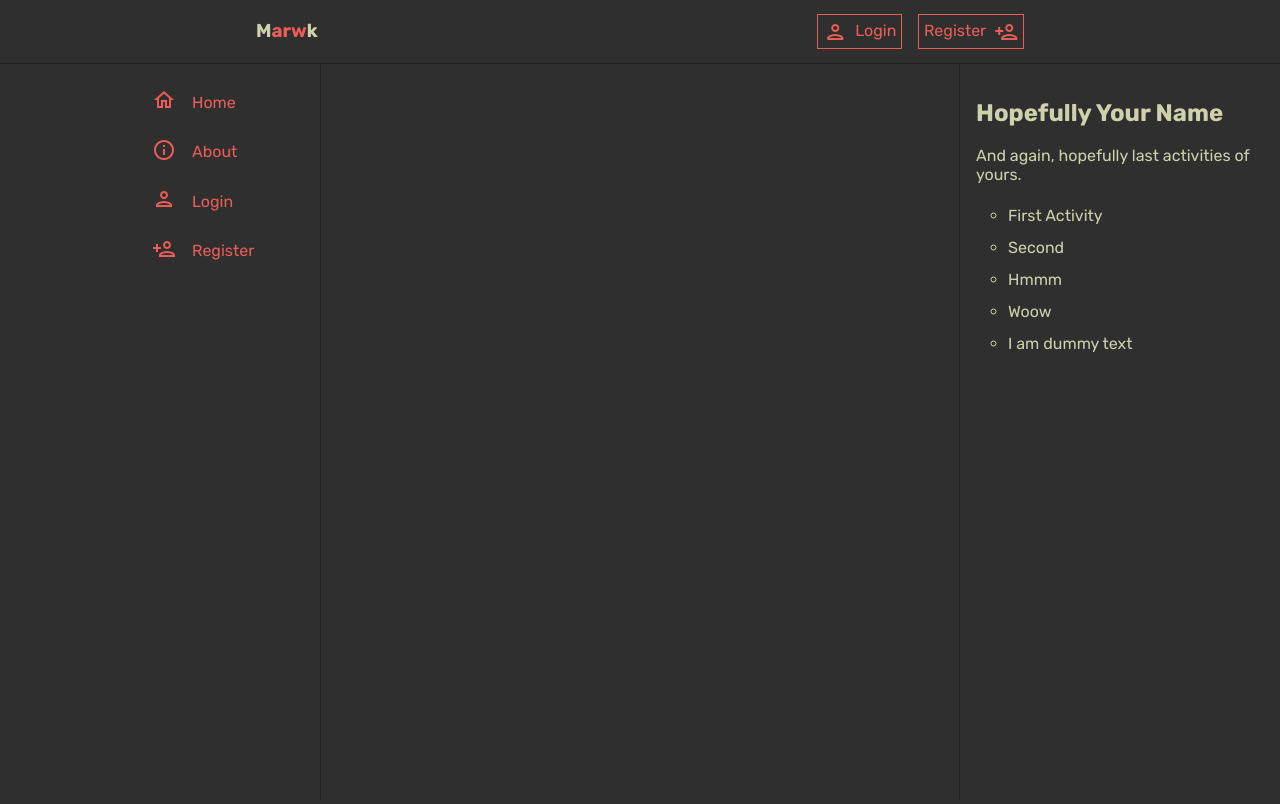
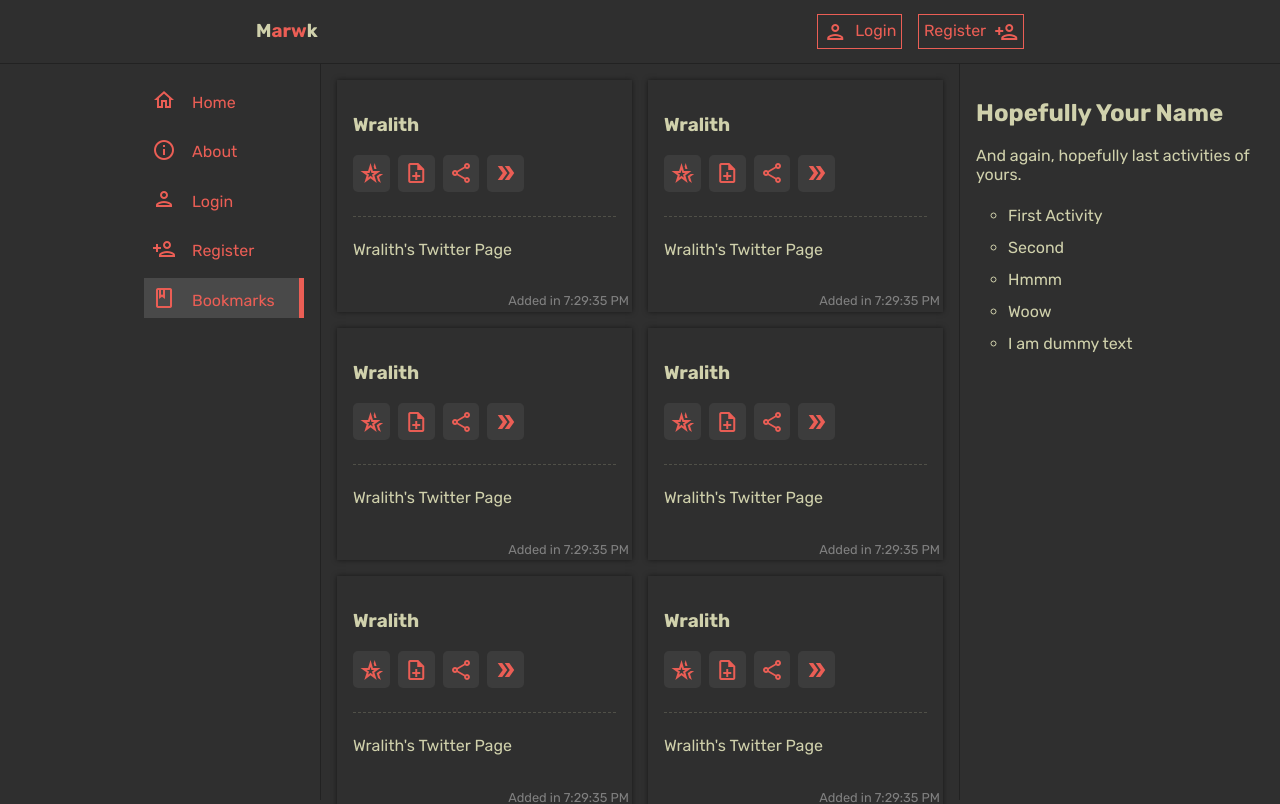
Before and after one commit to wralith/marwk, a Vue app: page /bookmarks in a window 1280 px wide. Shown: the top 804 px of the page. Built offline with nearby package versions, Linux system fonts and the light colour scheme.

Commit message:
feat: add bookmark layout

```diff
--- a/src/assets/base.scss
+++ b/src/assets/base.scss
@@ -33,12 +33,16 @@ input {
   font: inherit;
   padding: 4px;
   background-color: $light;
+  border: 2px transparent solid;
+  margin: 0.2rem;
   &:focus {
     background-color: white;
+    outline: none;
+    border: 2px solid $primary;
   }
 }
 
-.container {
+.card {
   box-shadow: 0 0 5px rgba(0, 0, 0, 0.5);
   padding: 1rem;
 }
--- /dev/null
+++ b/src/components/Bookmark/BookmarkUnit.vue
@@ -0,0 +1,82 @@
+<script setup lang="ts">
+import { ref } from 'vue'
+const props = defineProps(['BookmarkData'])
+
+// Didn't like how it looks when hided, initially open for now
+const isFullDate = ref(true)
+</script>
+
+<template>
+  <section class="card bookmark">
+    <h3 class="title">{{ props.BookmarkData.title }}</h3>
+    <div class="button-group">
+      <a><span class="material-icons-outlined"> hotel_class </span></a>
+      <a><span class="material-icons-outlined"> note_add </span></a>
+      <a><span class="material-icons-outlined"> share </span></a>
+      <a :href="props.BookmarkData.link"
+        ><span class="material-icons-outlined"> double_arrow </span></a
+      >
+    </div>
+    <hr />
+    <p>{{ props.BookmarkData.description }}</p>
+
+    <small class="date" @click="isFullDate = !isFullDate"
+      ><a v-if="!isFullDate"> Show Date</a
+      ><span v-if="isFullDate"
+        >Added in {{ props.BookmarkData.date.toLocaleTimeString() }}</span
+      ></small
+    >
+  </section>
+</template>
+
+<style scoped lang="scss">
+.bookmark {
+  // text-align: center;
+  position: relative;
+  display: flex;
+  flex-direction: column;
+  flex-wrap: wrap;
+  overflow: hidden;
+
+  h3 {
+    width: 100%;
+    word-wrap: break-word;
+  }
+
+  hr {
+    border: none;
+    border-top: rgba($light, 20%) dashed 1px;
+    width: 100%;
+  }
+}
+.button-group {
+  display: flex;
+  justify-content: start;
+  margin-bottom: 1rem;
+  // padding: 0 1rem;
+
+  a span {
+    cursor: pointer;
+    padding: 0.4rem;
+    margin-right: 0.5rem;
+    background-color: lighten($neutral-gray, 5%);
+    border-radius: 5px;
+    transition: 300ms ease;
+
+    &:hover {
+      background-color: darken($neutral-gray, 5%);
+    }
+  }
+}
+
+.date {
+  text-align: right;
+  position: relative;
+  left: 1rem;
+  align-items: start;
+  padding: 0.2rem;
+  width: 100%;
+  bottom: -1rem;
+  color: gray;
+}
+</style>
--- a/src/components/UI/SideBar.vue
+++ b/src/components/UI/SideBar.vue
@@ -2,7 +2,6 @@
 import { RouterLink } from 'vue-router'
 //TODO Button to toggle in small screens
 </script>
-
 
 <template>
   <nav>
@@ -17,6 +16,9 @@ import { RouterLink } from 'vue-router'
     >
     <RouterLink :active-class="`active`" to="/register"
       ><span class="material-icons-outlined"> person_add </span>Register</RouterLink
+    >
+    <RouterLink :active-class="`active`" to="/bookmarks"
+      ><span class="material-icons-outlined"> book </span>Bookmarks</RouterLink
     >
   </nav>
 </template>
--- a/src/components/User/UserLogin.vue
+++ b/src/components/User/UserLogin.vue
@@ -1,6 +1,6 @@
 <template>
   <h1 class="center">Login</h1>
-  <form @submit.prevent="" class="container input-group">
+  <form @submit.prevent="" class="card input-group">
     <input type="text" placeholder="Username" />
     <input type="password" placeholder="Password" />
     <button class="btn">Login</button>
--- a/src/components/User/UserRegister.vue
+++ b/src/components/User/UserRegister.vue
@@ -1,6 +1,6 @@
 <template>
   <h1 class="center">Register</h1>
-  <form @submit.prevent="" class="container input-group">
+  <form @submit.prevent="" class="card input-group">
     <input type="text" placeholder="Username" />
     <input type="email" placeholder="Example@mail.com" />
     <input type="password" placeholder="Password" />
--- a/src/router/index.ts
+++ b/src/router/index.ts
@@ -22,12 +22,14 @@ const router = createRouter({
       component: RegisterView
     },
     {
+      path: '/bookmarks',
+      name: 'bookmarks',
+      component: () => import('@/views/BookmarkView.vue')
+    },
+    {
       path: '/about',
       name: 'about',
-      // route level code-splitting
-      // this generates a separate chunk (About.[hash].js) for this route
-      // which is lazy-loaded when the route is visited.
-      component: () => import('../views/AboutView.vue')
+      component: () => import('@/views/AboutView.vue')
     }
   ]
 })
--- /dev/null
+++ b/src/views/BookmarkView.vue
@@ -0,0 +1,37 @@
+<script setup lang="ts">
+import BookmarkUnit from '../components/Bookmark/BookmarkUnit.vue'
+const dummyData = {
+  title: 'Wralith',
+  link: 'http://twitter.com/wralith',
+  description: "Wralith's Twitter Page",
+  date: new Date(1653247775656)
+}
+</script>
+
+<template>
+  <div class="bookmarks">
+    <BookmarkUnit :BookmarkData="dummyData" />
+    <BookmarkUnit :BookmarkData="dummyData" />
+    <BookmarkUnit :BookmarkData="dummyData" />
+    <BookmarkUnit :BookmarkData="dummyData" />
+    <BookmarkUnit :BookmarkData="dummyData" />
+    <BookmarkUnit :BookmarkData="dummyData" />
+    <BookmarkUnit :BookmarkData="dummyData" />
+  </div>
+</template>
+
+<style scoped lang="scss">
+.bookmarks {
+  display: flex;
+  flex-wrap: wrap;
+  gap: 1rem;
+
+  section {
+    width: calc(25% - 0.75rem);
+
+    @media (max-width: 1400px) {
+      width: calc(50% - 0.5rem);
+    }
+  }
+}
+</style>
```
